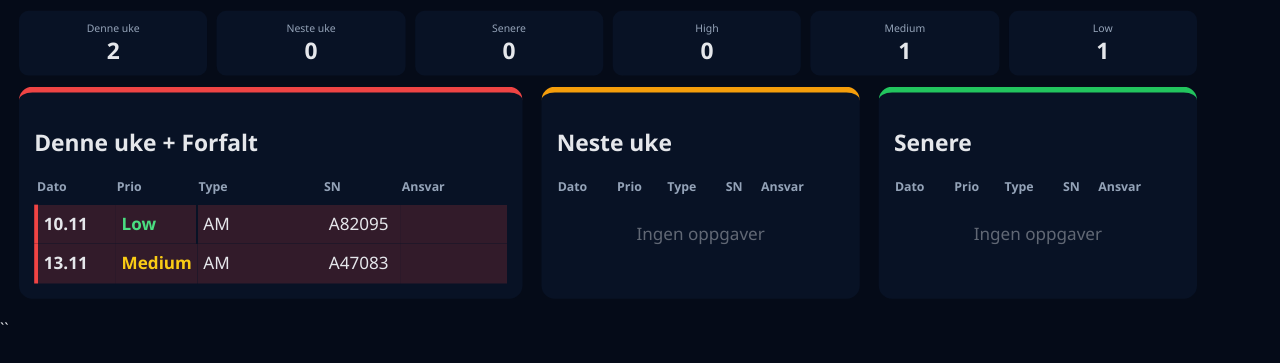
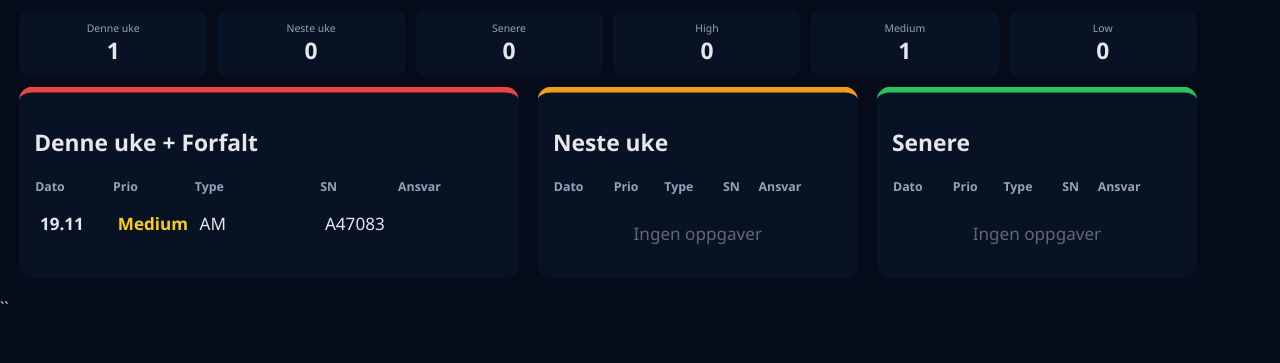
Before and after one commit to w7wbm5mjht-ux/Tomax, a plain HTML site: page index.html in a window 1280 px wide. Shown: the part 87-450 px from the top of the page. Drawn offline with Linux system fonts and the light colour scheme.

Commit message:
Update dashboard

```diff
--- a/index.html
+++ b/index.html
@@ -138,12 +138,12 @@ td {
 <div class="title">Arbeidsoppgaver</div>
 
 <div class="kpi">
-  <div class="kpi-box"><span>Denne uke</span><strong>2</strong></div>
+  <div class="kpi-box"><span>Denne uke</span><strong>1</strong></div>
   <div class="kpi-box"><span>Neste uke</span><strong>0</strong></div>
   <div class="kpi-box"><span>Senere</span><strong>0</strong></div>
   <div class="kpi-box"><span>High</span><strong>0</strong></div>
   <div class="kpi-box"><span>Medium</span><strong>1</strong></div>
-  <div class="kpi-box"><span>Low</span><strong>1</strong></div>
+  <div class="kpi-box"><span>Low</span><strong>0</strong></div>
 </div>
 
 <div class="grid">
@@ -152,7 +152,7 @@ td {
 <h2>Denne uke + Forfalt</h2>
 <table>
 <tr><th>Dato</th><th>Prio</th><th>Type</th><th>SN</th><th>Ansvar</th></tr>
-<tr class="task-row overdue-row"><td class="date-cell">10.11</td><td class="prio-cell prio-low">Low</td><td class="type-cell">AM</td><td class="sn-cell">A82095</td><td class="mech-cell"></td></tr><tr class="task-row overdue-row"><td class="date-cell">13.11</td><td class="prio-cell prio-medium">Medium</td><td class="type-cell">AM</td><td class="sn-cell">A47083</td><td class="mech-cell"></td></tr>
+<tr class="task-row medium-row"><td class="date-cell">19.11</td><td class="prio-cell prio-medium">Medium</td><td class="type-cell">AM</td><td class="sn-cell">A47083</td><td class="mech-cell"></td></tr>
 </table>
 </div>
 
```
